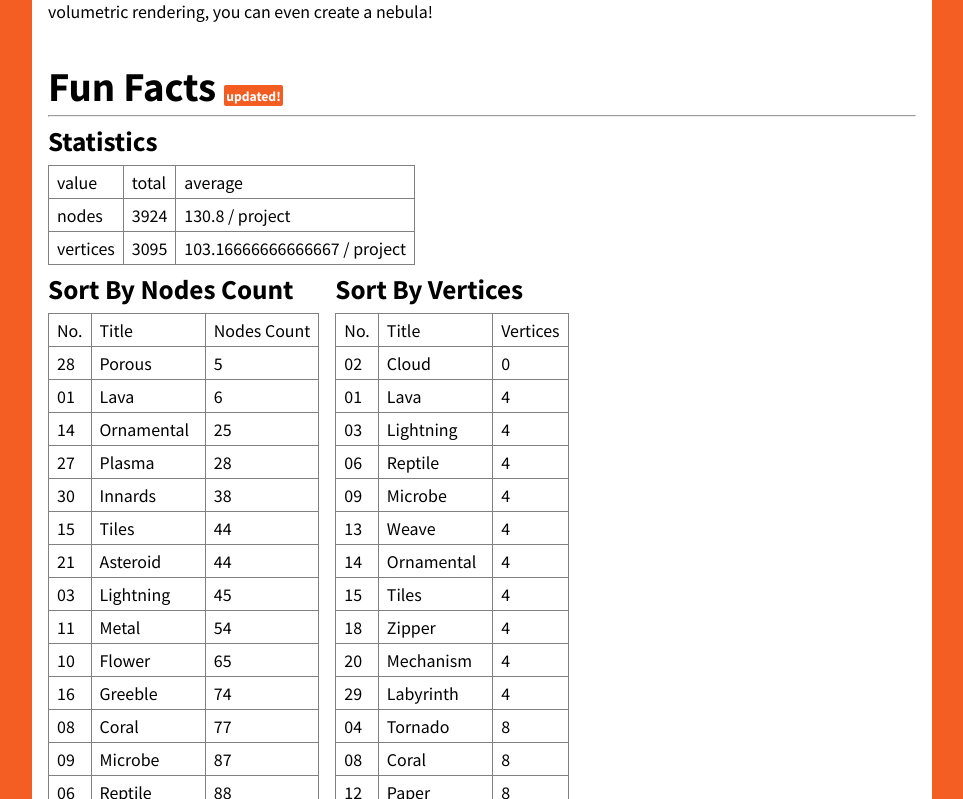
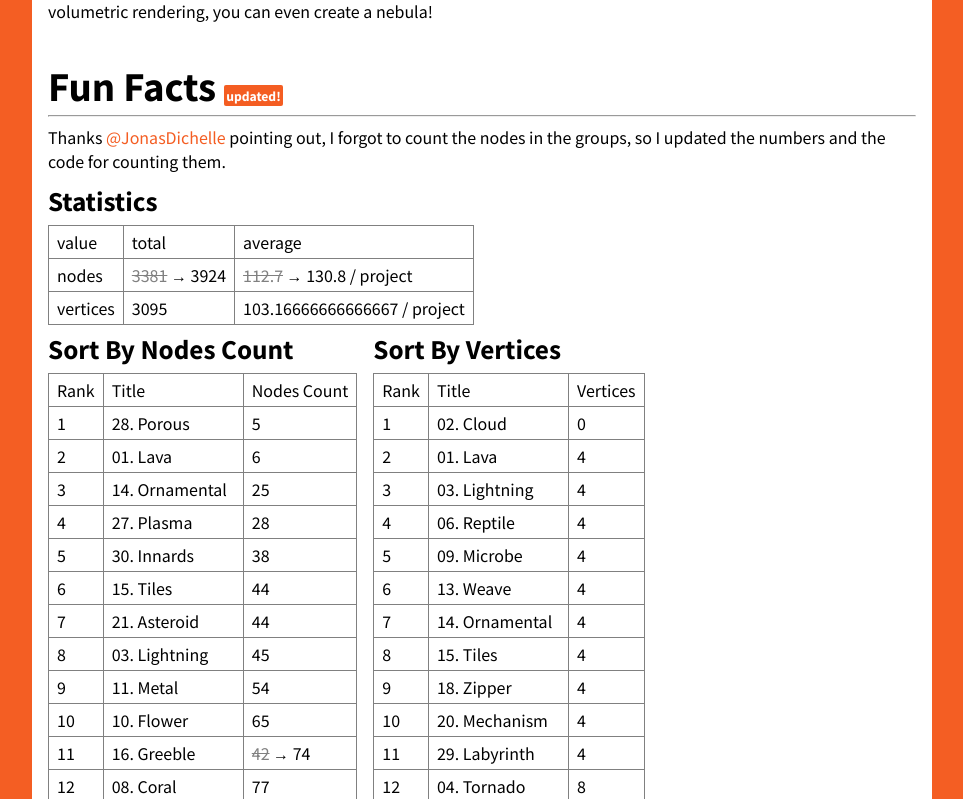
Before and after one commit to chiuhans111/Nodevember2019, a Vue app: page / in a window 1280 px wide. Shown: the part 1881-2680 px from the top of the page, without its empty margins (158-1121 px from the left). Built offline with nearby package versions, Linux system fonts and the light colour scheme.

Commit message:
update content

```diff
--- a/src/app.vue
+++ b/src/app.vue
@@ -117,8 +117,18 @@
         </ul>
         <br />
 
-        <h3>Fun Facts <span class="notify">updated!</span></h3>
+        <h3>
+          Fun Facts
+          <span class="notify">updated!</span>
+        </h3>
         <hr />
+
+        <p>
+          Thanks
+          <a target="blank" href="https://twitter.com/JonasDichelle">@JonasDichelle</a>
+          pointing out, I forgot to count the nodes in the groups,
+          so I updated the numbers and the code for counting them.
+        </p>
 
         <h5>Statistics</h5>
 
@@ -130,8 +140,14 @@
           </tr>
           <tr>
             <td>nodes</td>
-            <td>{{info.sum}}</td>
-            <td>{{info.ave}} / project</td>
+            <td>
+              <s>{{info_old.sum}}</s>
+              → {{info.sum}}
+            </td>
+            <td>
+              <s>{{info_old.ave}}</s>
+              → {{info.ave}} / project
+            </td>
           </tr>
           <tr>
             <td>vertices</td>
@@ -145,14 +161,19 @@
             <h5>Sort By Nodes Count</h5>
             <table>
               <tr>
-                <td>No.</td>
+                <td>Rank</td>
                 <td>Title</td>
                 <td>Nodes Count</td>
               </tr>
               <tr v-for="(item,i) in works_sbn" :key="i">
-                <td>{{item.id}}</td>
-                <td>{{item.name}}</td>
-                <td>{{item.nodes}}</td>
+                <td>{{i+1}}</td>
+                <td>{{item.id}}. {{item.name}}</td>
+                <td>
+                  <template v-if="item.nodes_old!=item.nodes">
+                    <s>{{item.nodes_old}}</s> →
+                  </template>
+                  {{item.nodes}}
+                </td>
               </tr>
             </table>
           </div>
@@ -161,13 +182,13 @@
             <h5>Sort By Vertices</h5>
             <table>
               <tr>
-                <td>No.</td>
+                <td>Rank</td>
                 <td>Title</td>
                 <td>Vertices</td>
               </tr>
               <tr v-for="(item,i) in works_sbv" :key="i">
-                <td>{{item.id}}</td>
-                <td>{{item.name}}</td>
+                <td>{{i+1}}</td>
+                <td>{{item.id}}. {{item.name}}</td>
                 <td>{{item.verts}}</td>
               </tr>
             </table>
@@ -199,10 +220,15 @@
           count nodes:
           <span class="notify">updated!</span>
         </h6>
-        <code id="code_for_nodes" class="code">sum([len(m.node_tree.nodes) for m in bpy.data.materials])+sum([len(m.nodes)-2 for m in bpy.data.node_groups])</code>
+        <code
+          id="code_for_nodes"
+          class="code"
+        >sum([len(m.node_tree.nodes) for m in bpy.data.materials])+sum([len(m.nodes)-2 for m in bpy.data.node_groups])</code>
 
         <h6>count vertices:</h6>
-        <code id="code_for_verts">sum([len(o.data.vertices) for o in bpy.context.scene.objects if hasattr(o.data,'vertices')])</code>
+        <code
+          id="code_for_verts"
+        >sum([len(o.data.vertices) for o in bpy.context.scene.objects if hasattr(o.data,'vertices')])</code>
       </section>
       <footer>
         <br />
@@ -226,6 +252,7 @@
 <script>
 import works from "./js/works.json";
 import info from "./js/info.json";
+import info_old from "./js/info_old.json";
 
 let works_arr = [];
 
@@ -241,6 +268,7 @@ for (var i in works) {
   if (info[i]) {
     works[i].nodes = info[i].nodes_count;
     works[i].verts = info[i].vertices;
+    works[i].nodes_old = info_old[i].nodes_count;
   }
 
   works_arr.push(works[i]);
@@ -275,7 +303,8 @@ export default {
       works_sbn,
       works_sbv,
       playall: false,
-      info
+      info,
+      info_old
     };
   },
   components: {}
@@ -283,6 +312,10 @@ export default {
 </script>
 
 <style lang="scss" scoped>
+s {
+  color: gray;
+}
+
 img {
   flex-shrink: 0;
 }
--- /dev/null
+++ b/src/js/info_old.json
@@ -0,0 +1 @@
+{"10":{"nodes_count":65,"vertices":482},"11":{"nodes_count":54,"vertices":642},"12":{"nodes_count":325,"vertices":8},"13":{"nodes_count":118,"vertices":4},"14":{"nodes_count":25,"vertices":4},"15":{"nodes_count":44,"vertices":4},"16":{"nodes_count":42,"vertices":1001},"17":{"nodes_count":268,"vertices":12},"18":{"nodes_count":154,"vertices":4},"19":{"nodes_count":182,"vertices":8},"20":{"nodes_count":131,"vertices":4},"21":{"nodes_count":44,"vertices":8},"22":{"nodes_count":202,"vertices":12},"23":{"nodes_count":166,"vertices":482},"24":{"nodes_count":160,"vertices":8},"25":{"nodes_count":105,"vertices":12},"26":{"nodes_count":158,"vertices":12},"27":{"nodes_count":28,"vertices":8},"28":{"nodes_count":5,"vertices":8},"29":{"nodes_count":60,"vertices":4},"30":{"nodes_count":38,"vertices":8},"01":{"nodes_count":6,"vertices":4},"02":{"nodes_count":133,"vertices":0},"03":{"nodes_count":45,"vertices":4},"04":{"nodes_count":186,"vertices":8},"05":{"nodes_count":250,"vertices":162},"06":{"nodes_count":88,"vertices":4},"07":{"nodes_count":179,"vertices":166},"08":{"nodes_count":77,"vertices":8},"09":{"nodes_count":43,"vertices":4},"sum":3381,"ave":112.7,"sum_verts":3095,"ave_verts":103.16666666666667}
```
